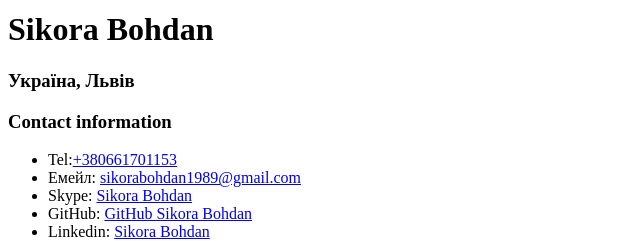
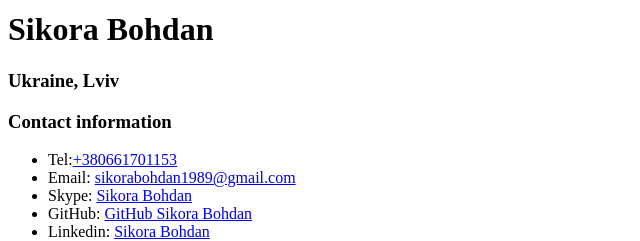
Before and after one commit to BohdanSikora/Beetroot-Homework-3, a plain HTML site: page index-eng.html in a window 1280 px wide. Shown: the part 299-540 px from the top of the page, 0-640 px from the left. Drawn offline with Linux system fonts and the light colour scheme.

Commit message:
Update index-eng.html
fix all

```diff
--- a/index-eng.html
+++ b/index-eng.html
@@ -7,17 +7,14 @@
     <title>Sikora Bohdan CV</title>
 </head>
 <body>
-
-    <img src="/img/photo5361990069323412659.jpg" alt="">
-
+    <img src="img/photo5361990069323412659.jpg" alt="">
     <h1>Sikora Bohdan</h1>
-    <h3>Україна, Львів</h3>
-
+    <h3>Ukraine, Lviv</h3>
     <h3>Contact information</h3>
     <div>
         <ul>
             <li>Tel:<a href="tel:+380661701153">+380661701153</a></li>
-            <li>Емейл: <a href="mailto:sikorabohdan1989@gmail.com">sikorabohdan1989@gmail.com</a></li>
+            <li>Email: <a href="mailto:sikorabohdan1989@gmail.com">sikorabohdan1989@gmail.com</a></li>
             <li>Skype: <a href="skype:live:.cid.9eeb761a000de248">Sikora Bohdan</a></li>
             <li>GitHub: <a href="https://github.com/BohdanSikora">GitHub Sikora Bohdan</a></li>
             <li>Linkedin: <a href="https://www.linkedin.com/in/bohdan-sikora-bbb744178/">Sikora Bohdan </a></li>
@@ -69,14 +66,12 @@
                         performance.</li>
                 </ul>
             </li>
-
         </ol>
     </div>
     <div>
         <h2>Education:</h2>
         <p><h3>Danylo Halytsky Lviv National Medical University</h3></p>
         <p> <h4>(Pharmacist)</h4></p>
-
     </div>
     <div>
         <h2>Additional education (courses, trainings)</h2>
```
